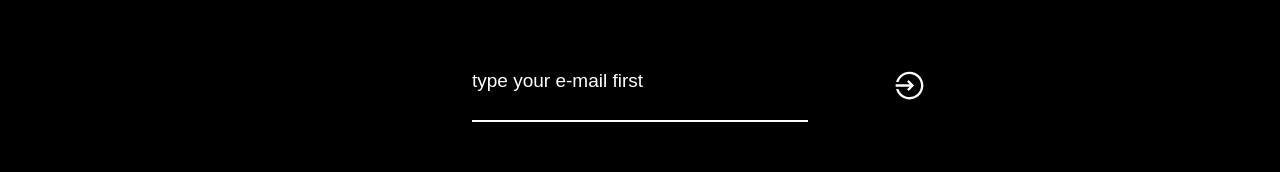
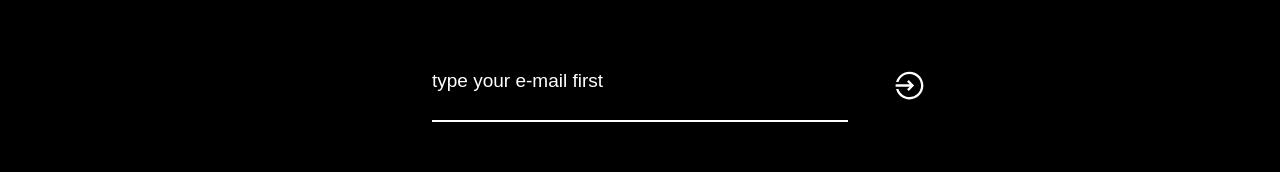
Before and after one commit to AdAgencyCreatives/adagencycreatives-new-frontend, a Next.js app: page /agencies-signin in a window 1280 px wide. Shown: the part 554-726 px from the top of the page. Built offline with nearby package versions, Linux system fonts and the light colour scheme; no server answers; a web font is replaced by a local one.

Commit message:
minor fix

```diff
--- a/components/AnimatedForm.jsx
+++ b/components/AnimatedForm.jsx
@@ -57,7 +57,7 @@ const AnimatedForm = ({
           {steps.map((stepConfig, index) => (
             <div
               key={index}
-              className={`absolute w-full transition-all duration-500 ease-in-out transform px-30  ${
+              className={`absolute w-full transition-all duration-500 ease-in-out transform px-20  ${
                 step === index
                   ? "translate-x-0 opacity-100"
                   : step > index
```
